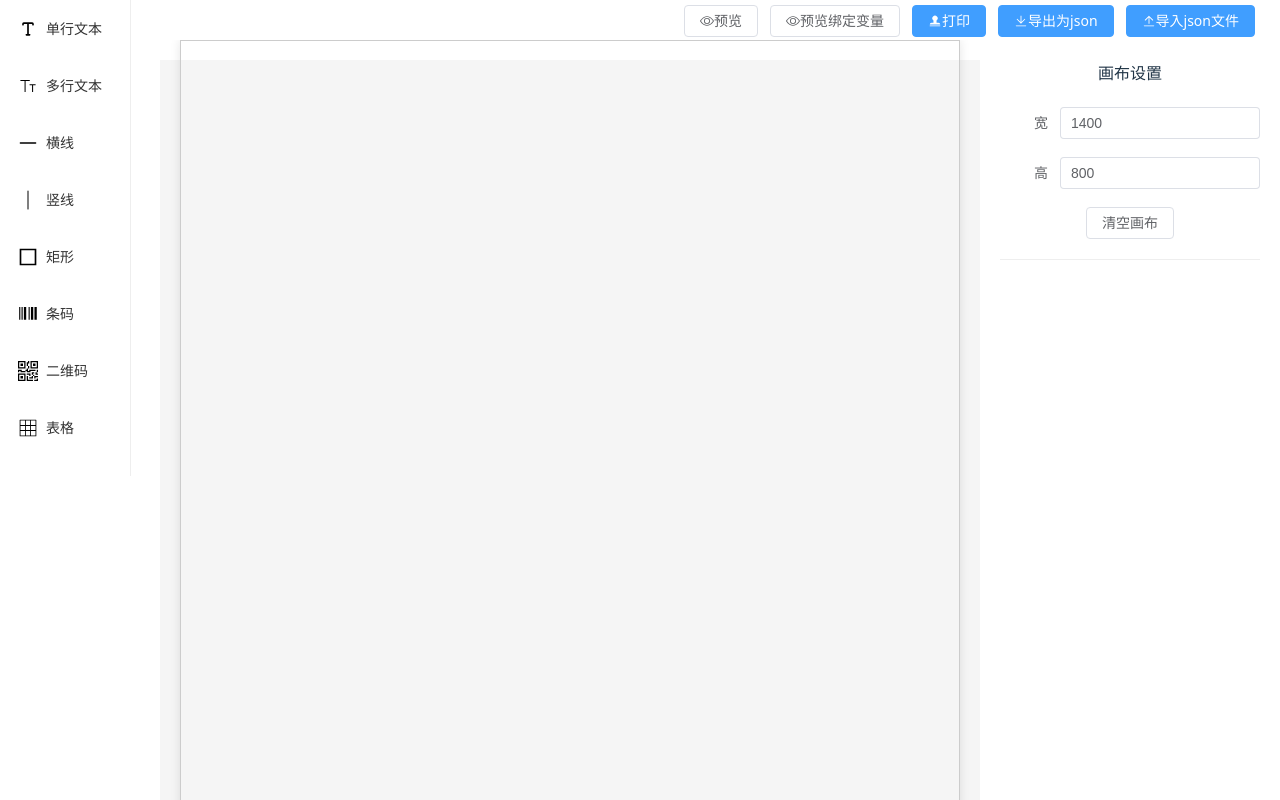
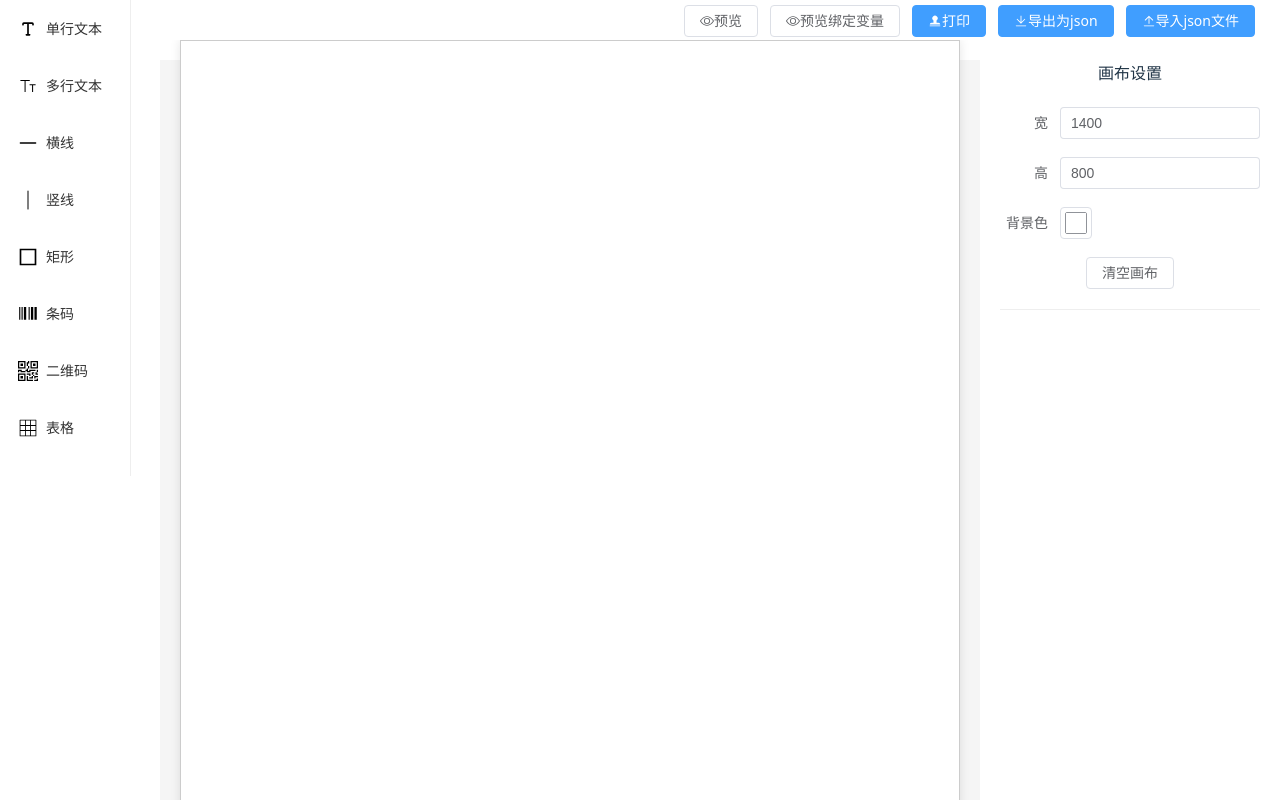
Before and after one commit to zengfanzhen/labelDesign, a Vue app: page / in a window 1280 px wide. Built offline with nearby package versions, Linux system fonts and the light colour scheme.

Commit message:
feat:增加更换画布颜色功能

```diff
--- a/src/App.vue
+++ b/src/App.vue
@@ -36,6 +36,7 @@ import SettingsPanel from './components/SettingsPanel.vue';
 import Preview from './components/Preview.vue';
 import { cloneDeep } from 'lodash-es';
 import { ElMessage } from 'element-plus';
+import { backgroundClip } from 'html2canvas/dist/types/css/property-descriptors/background-clip';
 
 // 元素选择
 const setCurrentElement = (element: any) => {
@@ -46,7 +47,7 @@ const setCurrentElement = (element: any) => {
 const currentTool = ref<string | null>(null); // 当前选中的工具（文本/条码等）
 const currentElement = ref<any | null>(null); // 当前选中的元素
 const copiedElement = ref<any | null>(null); // 复制的元素
-const labelSettings = reactive({ width: 1400, height: 800, overflow: true, background: '' }); // 标签全局设置
+const labelSettings = reactive({ width: 1400, height: 800, overflow: true, background: '',backgroundColor: '#ffffff' }); // 标签全局设置
 const elements = reactive<any[]>([]); // 元素列表（文本、条码等）
 // const activeTab = ref('设置'); // 右侧面板当前 tab
 const isPreviewOpen = ref(false); // 是否显示预览弹窗
--- a/src/components/CanvasArea.vue
+++ b/src/components/CanvasArea.vue
@@ -4,7 +4,8 @@
             width: `${labelSettings.width}px`,
             height: `${labelSettings.height}px`,
             overflow: labelSettings.overflow ? 'hidden' : 'visible',
-            backgroundSize: 'cover'
+            backgroundSize: 'cover',
+            backgroundColor: labelSettings.backgroundColor || '#ffffff',
             }" @click="handleCanvasClick">
             <!-- 元素列表（循环渲染） -->
             <div v-for="(el, index) in elements" :key="el.id" class="element"
--- a/src/components/SettingsPanel.vue
+++ b/src/components/SettingsPanel.vue
@@ -10,12 +10,12 @@
                 <el-form-item label="高">
                     <el-input type="number" v-model="labelSettings.height" @change="updateLabel" />
                 </el-form-item>
+                <!-- 添加背景颜色设置 -->
+                <el-form-item label="背景色">
+                    <el-color-picker v-model="labelSettings.backgroundColor" @change="updateLabel" />
+                </el-form-item>
                 <el-button @click="clearCanvas">清空画布</el-button>
-                <!-- <el-form-item label="背景">
-                    <el-upload :auto-upload="false" :on-change="uploadBackground">
-                        <el-button type="primary">选择背景图</el-button>
-                    </el-upload>
-                </el-form-item> -->
+
             </el-form>
         </div>
 
```
